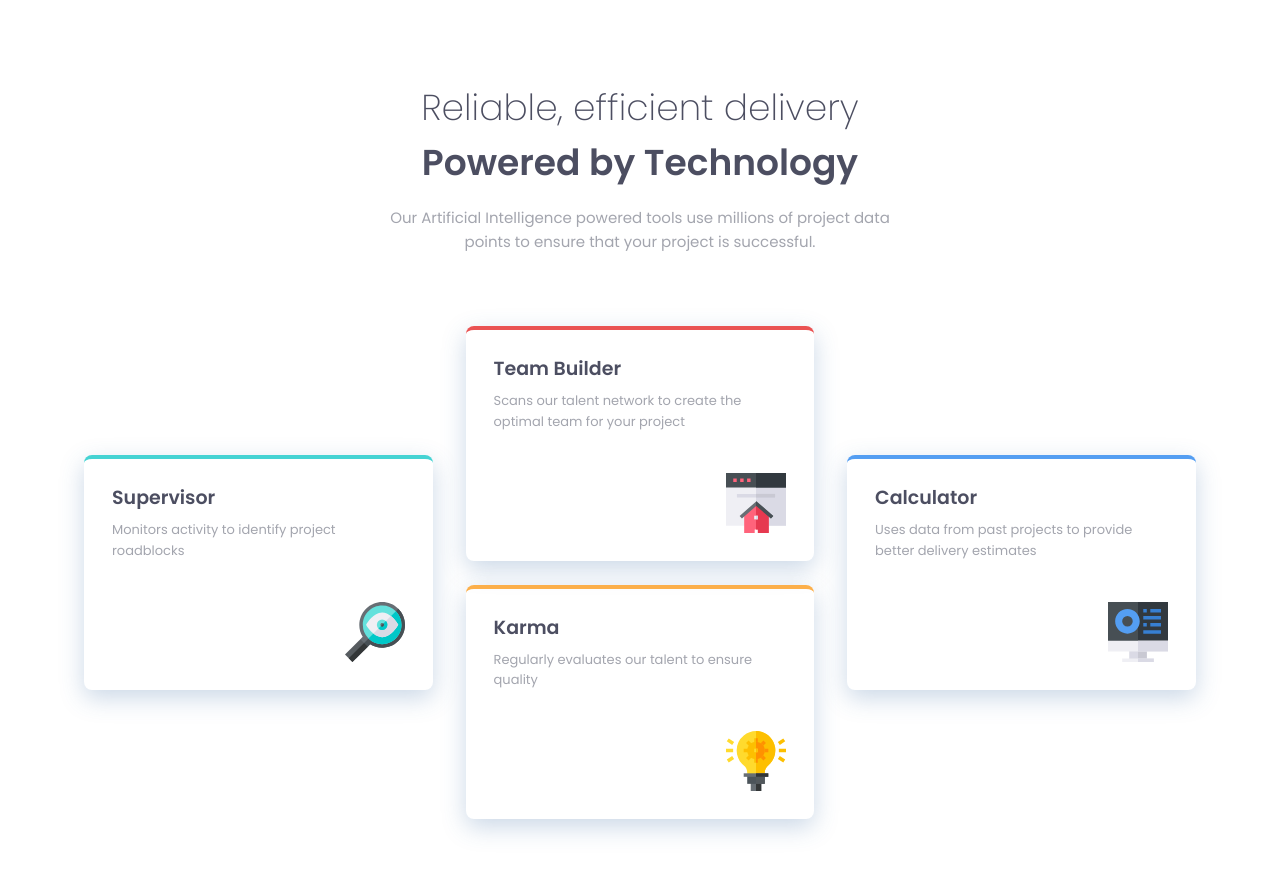
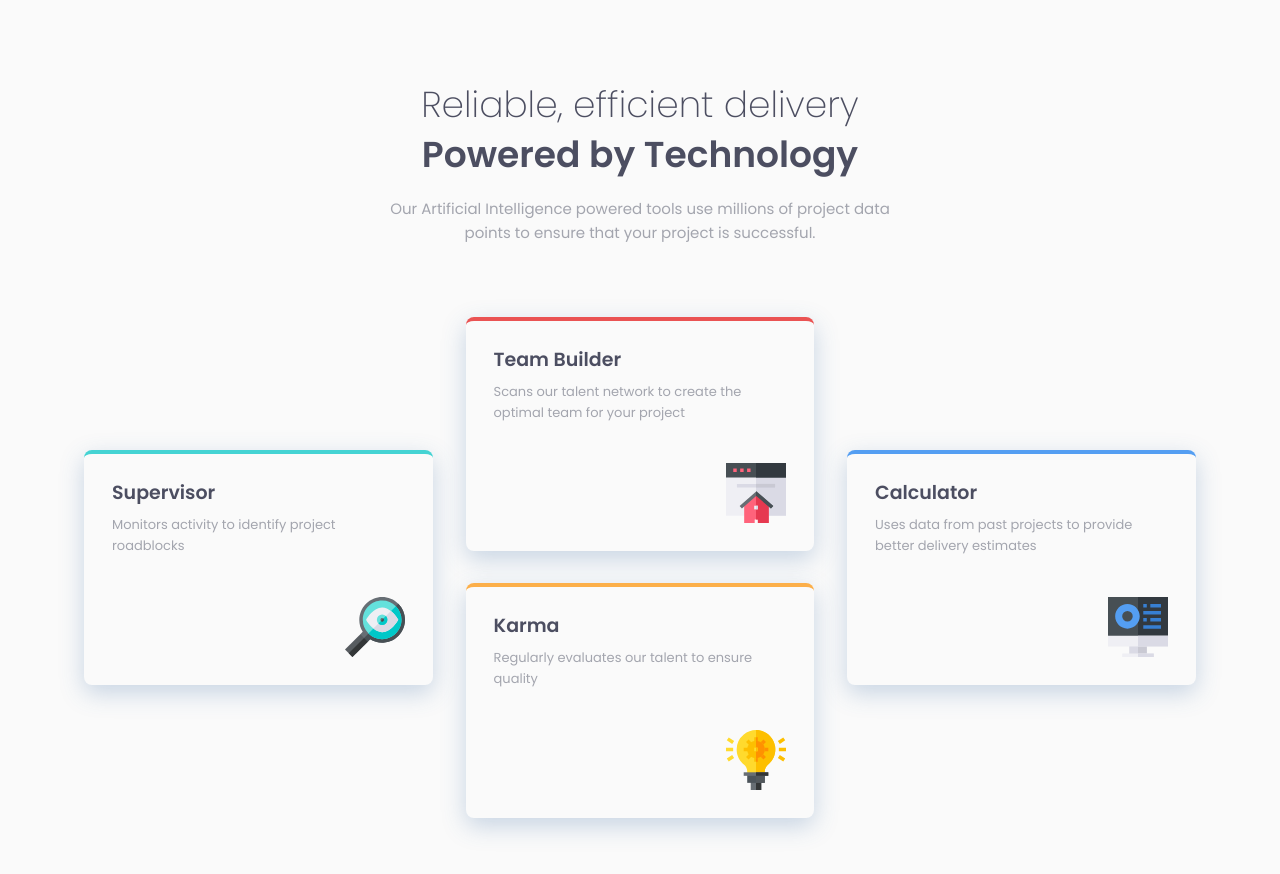
Before and after one commit to Scott1UP/four-card-feature, a plain HTML site: page index.html in a window 1280 px wide. Drawn offline with Linux system fonts and the light colour scheme.

Commit message:
Few design tweaks fixed.

```diff
--- a/styles.css
+++ b/styles.css
@@ -17,6 +17,7 @@ body {
     font-family: 'Poppins';
     font-size: 15px;
     margin: 5rem 2rem;
+    background-color: var(--neu-lt-gray);
 }
 
 h2 {
@@ -109,6 +110,7 @@ p {
 
     h2 {
         font-size: 36px;
+        line-height: 1.4;
     }
 
     .text {
@@ -136,6 +138,7 @@ p {
 
     .middle {
         flex-direction: column;
+        gap: 2rem;
         width: 100%;
         align-items: inherit;
     }
```
